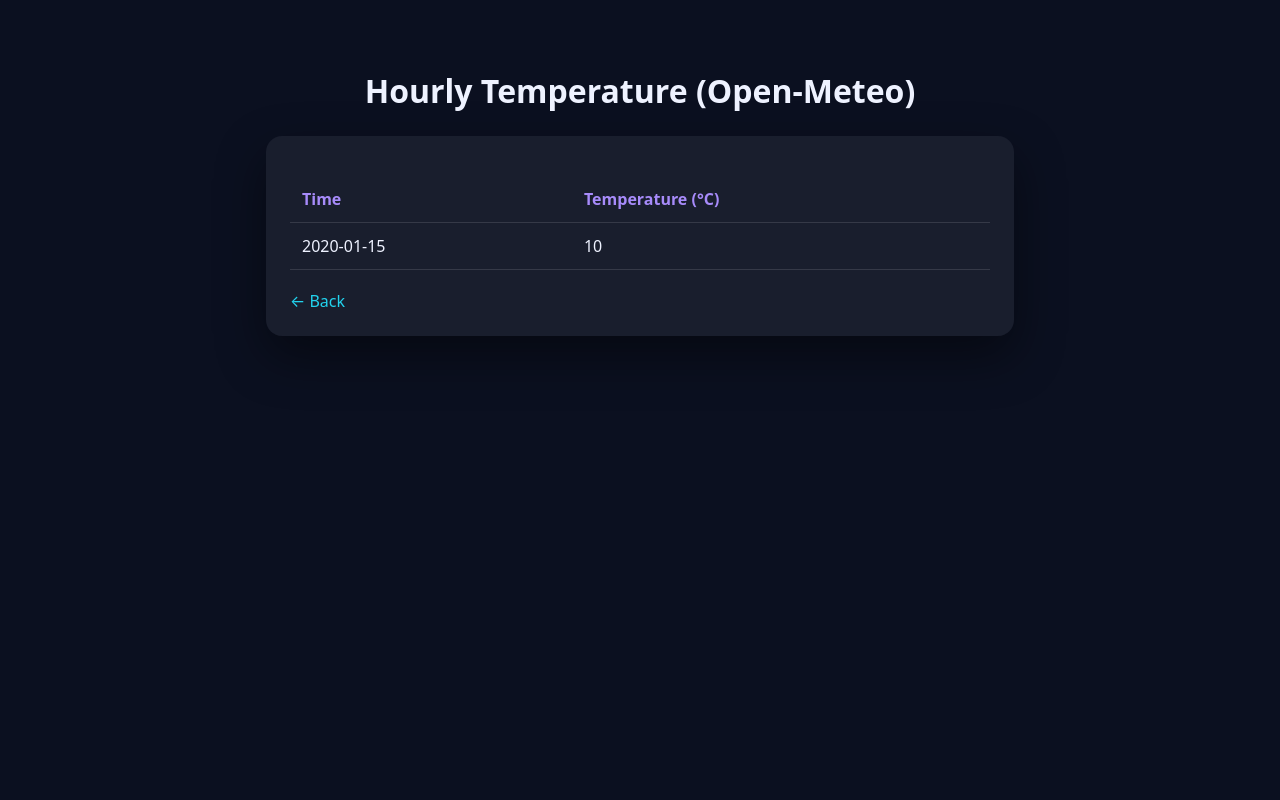
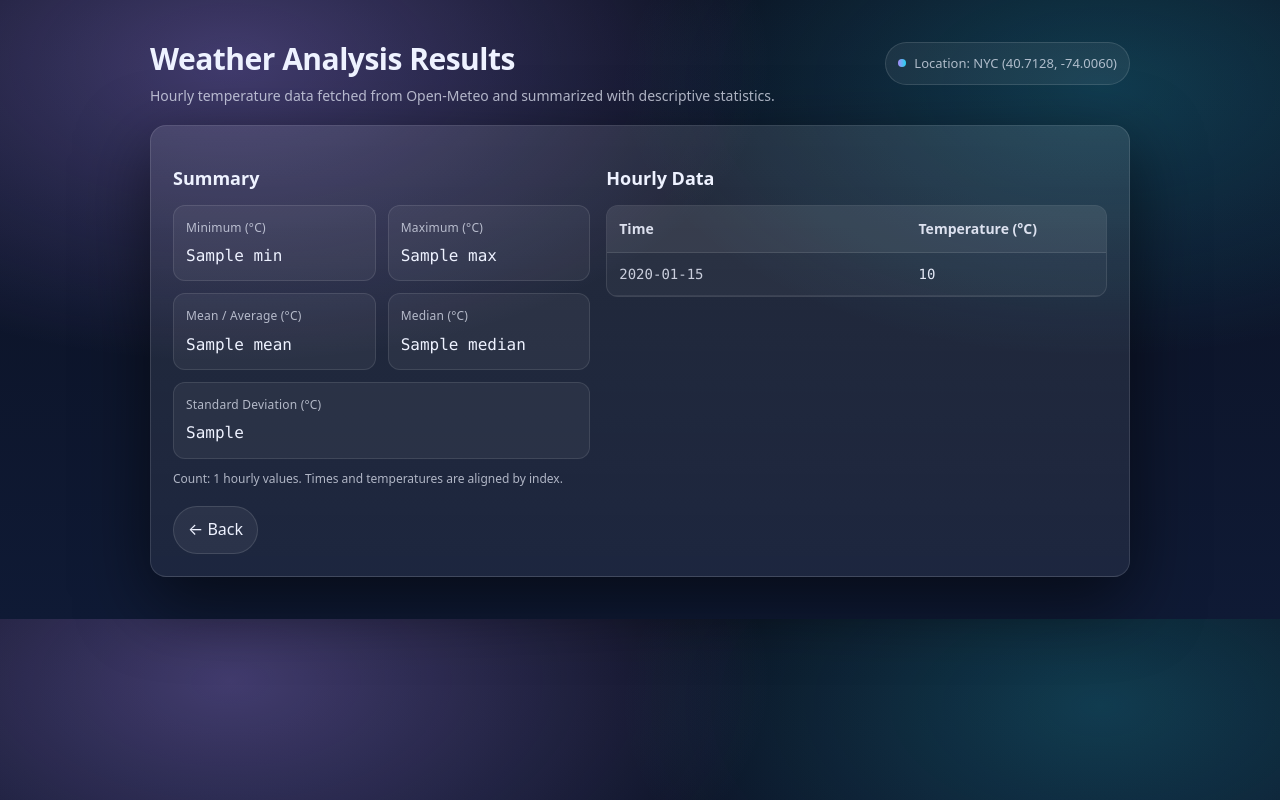
Before and after one commit to ShotoSal/python-sal-data-analyzer, a Flask app: template templates/weather_analysis_results.html in a window 1280 px wide. Run offline with Flask 3, Linux system fonts and the light colour scheme; the template is opened without the code that fills it: most values are stand-ins (such as "Sample title", 1, 10 or a date in 2020).

Commit message:
Lecture 7 Commit 5: Display weather analysis results in HTML template

```diff
--- a/app.py
+++ b/app.py
@@ -53,7 +53,14 @@ def test_weather():
 @app.route("/analyze-weather")
 def analyze_weather():
     times, temperatures = fetch_hourly_temperature(40.7128, -74.0060)
-    results = analyze_time_series(times, temperatures)
+    analysis = analyze_time_series(times, temperatures)
+
+    return render_template(
+        "weather_analysis_results.html",
+        times=times,
+        temperatures=temperatures,
+        analysis=analysis
+    )
 
     # Temporary test output (JSON) to verify stats
     return jsonify(results=results)
--- a/templates/weather_analysis_results.html
+++ b/templates/weather_analysis_results.html
@@ -3,94 +3,298 @@
 <head>
   <meta charset="UTF-8" />
   <meta name="viewport" content="width=device-width, initial-scale=1" />
-  <title>Weather Analysis</title>
+  <title>Weather Analysis Results</title>
 
   <style>
-    body {
-      font-family: system-ui, -apple-system, Segoe UI, Roboto, Arial, sans-serif;
-      background: #0b1020;
-      color: #eef2ff;
-      padding: 40px;
+    :root{
+      --bg:#0b1020;
+      --panel:rgba(255,255,255,0.06);
+      --panel-strong:rgba(255,255,255,0.10);
+      --border:rgba(255,255,255,0.12);
+      --text:#eef2ff;
+      --muted:rgba(238,242,255,0.70);
+      --accent:#22d3ee;
+      --accent2:#a78bfa;
+      --shadow:0 24px 70px rgba(0,0,0,0.55);
+      --radius:16px;
+      --radius-sm:12px;
+      --font:system-ui,-apple-system,Segoe UI,Roboto,Arial,sans-serif;
+      --mono:ui-monospace,SFMono-Regular,Menlo,Monaco,Consolas,"Liberation Mono","Courier New",monospace;
     }
 
-    h1 {
-      text-align: center;
-      margin-bottom: 24px;
+    *{ box-sizing:border-box; }
+
+    body{
+      margin:0;
+      padding:42px 18px;
+      font-family:var(--font);
+      color:var(--text);
+      background:
+        radial-gradient(900px 500px at 18% 10%, rgba(167,139,250,0.35), transparent 60%),
+        radial-gradient(800px 450px at 86% 14%, rgba(34,211,238,0.22), transparent 60%),
+        linear-gradient(180deg, var(--bg), #0f1a35);
+      line-height:1.6;
     }
 
-    .card {
-      max-width: 700px;
-      margin: 0 auto;
-      background: rgba(255, 255, 255, 0.06);
-      border-radius: 16px;
-      padding: 24px;
-      box-shadow: 0 20px 50px rgba(0, 0, 0, 0.45);
+    .container{
+      width:min(980px, 100%);
+      margin:0 auto;
     }
 
-    table {
-      width: 100%;
-      border-collapse: collapse;
-      margin-top: 16px;
+    .header{
+      display:flex;
+      align-items:flex-start;
+      justify-content:space-between;
+      gap:18px;
+      margin-bottom:18px;
     }
 
-    th, td {
-      padding: 12px;
-      text-align: left;
-      border-bottom: 1px solid rgba(255, 255, 255, 0.12);
+    .title{
+      margin:0;
+      font-size:30px;
+      letter-spacing:-0.5px;
+      line-height:1.15;
     }
 
-    th {
-      color: #a78bfa;
-      font-weight: 600;
+    .subtitle{
+      margin:8px 0 0;
+      color:var(--muted);
+      font-size:14px;
     }
 
-    tr:hover {
-      background: rgba(255, 255, 255, 0.08);
+    .badge{
+      display:inline-flex;
+      align-items:center;
+      gap:8px;
+      padding:10px 12px;
+      border-radius:999px;
+      border:1px solid var(--border);
+      background:rgba(255,255,255,0.06);
+      color:var(--muted);
+      font-size:13px;
+      white-space:nowrap;
+      height:fit-content;
     }
 
-    .back {
-      display: inline-block;
-      margin-top: 20px;
-      color: #22d3ee;
-      text-decoration: none;
+    .badge-dot{
+      width:8px;
+      height:8px;
+      border-radius:50%;
+      background:linear-gradient(90deg, var(--accent2), var(--accent));
     }
 
-    .back:hover {
-      text-decoration: underline;
+    .card{
+      background:linear-gradient(180deg, var(--panel-strong), var(--panel));
+      border:1px solid var(--border);
+      border-radius:var(--radius);
+      box-shadow:var(--shadow);
+      padding:22px;
     }
 
-    .empty {
-      text-align: center;
-      color: #9ca3af;
+    .grid{
+      display:grid;
+      grid-template-columns: 1fr 1.2fr;
+      gap:16px;
+      margin-top:16px;
+      align-items:start;
+    }
+
+    .stat-grid{
+      display:grid;
+      grid-template-columns:1fr 1fr;
+      gap:12px;
+    }
+
+    .stat{
+      border:1px solid rgba(255,255,255,0.10);
+      background:rgba(255,255,255,0.05);
+      border-radius:var(--radius-sm);
+      padding:12px 12px;
+    }
+
+    .stat .label{
+      display:block;
+      color:var(--muted);
+      font-size:12px;
+      margin-bottom:6px;
+      letter-spacing:0.2px;
+    }
+
+    .stat .value{
+      font-family:var(--mono);
+      font-size:16px;
+      color:var(--text);
+    }
+
+    .hint{
+      margin-top:10px;
+      color:var(--muted);
+      font-size:12px;
+    }
+
+    .table-wrap{
+      border:1px solid rgba(255,255,255,0.10);
+      border-radius:var(--radius-sm);
+      overflow:hidden;
+      background:rgba(255,255,255,0.04);
+    }
+
+    table{
+      width:100%;
+      border-collapse:collapse;
+      font-size:14px;
+    }
+
+    thead th{
+      text-align:left;
+      padding:12px;
+      background:rgba(255,255,255,0.06);
+      color:rgba(238,242,255,0.90);
+      font-weight:650;
+      border-bottom:1px solid rgba(255,255,255,0.10);
+    }
+
+    tbody td{
+      padding:10px 12px;
+      border-bottom:1px solid rgba(255,255,255,0.08);
+      color:rgba(238,242,255,0.88);
+    }
+
+    tbody tr:hover td{
+      background:rgba(34,211,238,0.06);
+    }
+
+    .temp{
+      font-family:var(--mono);
+      color:rgba(238,242,255,0.95);
+    }
+
+    .empty{
+      color:var(--muted);
+      margin:0;
+      padding:12px;
+    }
+
+    .actions{
+      margin-top:18px;
+      display:flex;
+      justify-content:flex-start;
+    }
+
+    .btn{
+      display:inline-flex;
+      align-items:center;
+      gap:8px;
+      padding:10px 14px;
+      border-radius:999px;
+      border:1px solid rgba(255,255,255,0.12);
+      background:rgba(255,255,255,0.06);
+      color:var(--text);
+      text-decoration:none;
+      transition:transform 0.15s ease, background 0.15s ease, border-color 0.15s ease;
+    }
+
+    .btn:hover{
+      transform:translateY(-1px);
+      background:rgba(255,255,255,0.10);
+      border-color:rgba(255,255,255,0.18);
+    }
+
+    @media (max-width: 900px){
+      .grid{ grid-template-columns:1fr; }
+      .header{ flex-direction:column; }
+      .badge{ width:fit-content; }
     }
   </style>
 </head>
 
 <body>
-
-  <h1>Hourly Temperature (Open-Meteo)</h1>
+  <div class="container">
+    <div class="header">
+      <div>
+        <h1 class="title">Weather Analysis Results</h1>
+        <p class="subtitle">
+          Hourly temperature data fetched from Open-Meteo and summarized with descriptive statistics.
+        </p>
+      </div>
+      <div class="badge">
+        <span class="badge-dot"></span>
+        <span>Location: NYC (40.7128, -74.0060)</span>
+      </div>
+    </div>
 
     <div class="card">
       {% if times and temperatures %}
+        <div class="grid">
+          <!-- Summary Stats -->
+          <div>
+            <h2 style="margin:0 0 12px; font-size:18px;">Summary</h2>
+
+            <div class="stat-grid">
+              <div class="stat">
+                <span class="label">Minimum (°C)</span>
+                <span class="value">{{ analysis.min }}</span>
+              </div>
+
+              <div class="stat">
+                <span class="label">Maximum (°C)</span>
+                <span class="value">{{ analysis.max }}</span>
+              </div>
+
+              <div class="stat">
+                <span class="label">Mean / Average (°C)</span>
+                <span class="value">{{ analysis.mean }}</span>
+              </div>
+
+              <div class="stat">
+                <span class="label">Median (°C)</span>
+                <span class="value">{{ analysis.median }}</span>
+              </div>
+
+              <div class="stat" style="grid-column: 1 / -1;">
+                <span class="label">Standard Deviation (°C)</span>
+                <span class="value">{{ analysis.std_dev }}</span>
+              </div>
+            </div>
+
+            <div class="hint">
+              Count: {{ analysis.count }} hourly values. Times and temperatures are aligned by index.
+            </div>
+          </div>
+
+          <!-- Data Table -->
+          <div>
+            <h2 style="margin:0 0 12px; font-size:18px;">Hourly Data</h2>
+            <div class="table-wrap">
               <table>
+                <thead>
                   <tr>
-          <th>Time</th>
-          <th>Temperature (°C)</th>
+                    <th style="width:60%;">Time</th>
+                    <th style="width:40%;">Temperature (°C)</th>
                   </tr>
-
+                </thead>
+                <tbody>
                   {% for i in range(times|length) %}
                   <tr>
-          <td>{{ times[i] }}</td>
-          <td>{{ temperatures[i] }}</td>
+                    <td style="font-family: var(--mono); color: rgba(238,242,255,0.82);">
+                      {{ times[i] }}
+                    </td>
+                    <td class="temp">{{ temperatures[i] }}</td>
                   </tr>
                   {% endfor %}
+                </tbody>
               </table>
+            </div>
+          </div>
+        </div>
       {% else %}
-      <p class="empty">No weather data found.</p>
+        <p class="empty">No weather data available to analyze.</p>
       {% endif %}
 
-    <a href="/" class="back">← Back</a>
+      <div class="actions">
+        <a class="btn" href="/">← Back</a>
       </div>
-
+    </div>
+  </div>
 </body>
 </html>
```
Also changed, not shown: weather_api.py (deleted, +0 -21 lines). Lines whose indentation alone changed are shown as unchanged.
